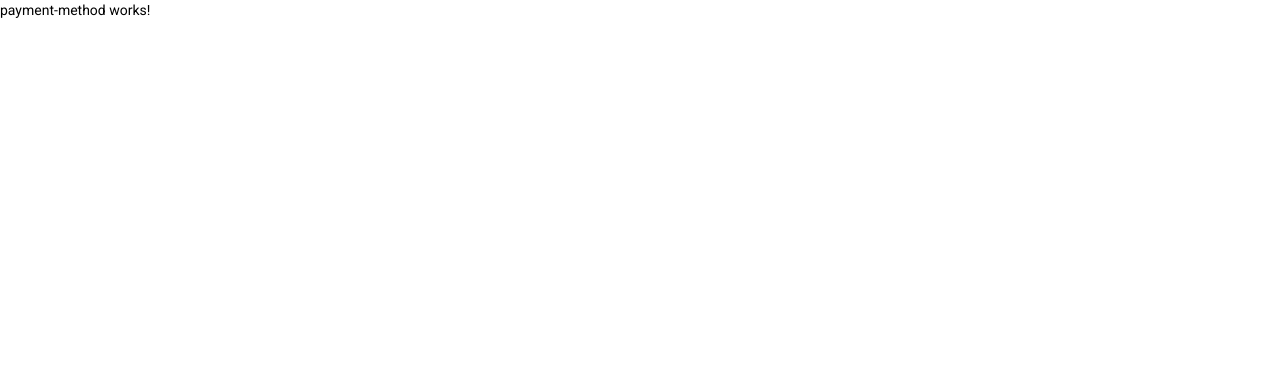
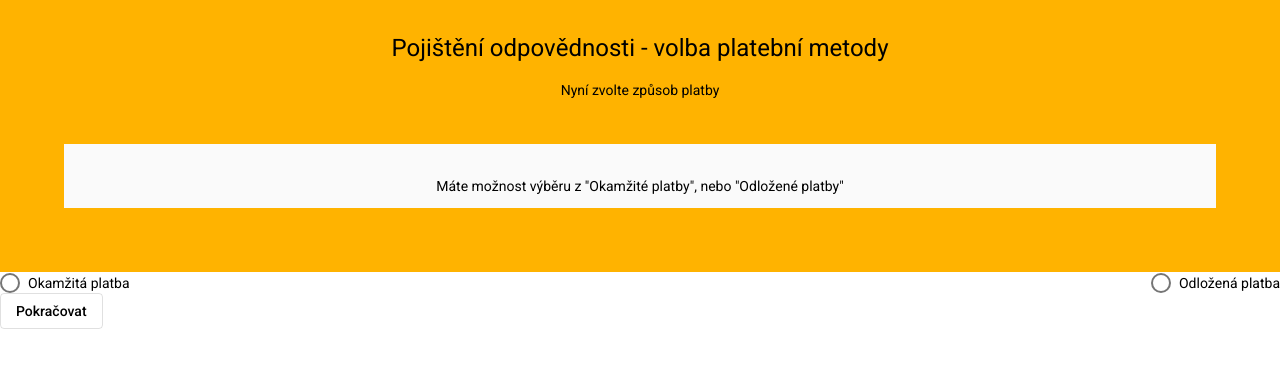
Before and after one commit to FrantisekFilip/CLFE-MAJOB, an Angular app: page /payment in a window 1280 px wide. Shown: the top 368 px of the page. Built offline with nearby package versions, Linux system fonts and the light colour scheme.

Commit message:
ready to style

```diff
--- a/src/app/payments/payment-final-screen/payment-final-screen.component.html
+++ b/src/app/payments/payment-final-screen/payment-final-screen.component.html
@@ -1 +1,13 @@
-<p>payment-final-screen works!</p>
+<section class="background-color p-2">
+  <div fxLayout="column" fxLayoutAlign="center center">
+      <h1 mat-subheader>Pojištění odpovědnosti - volba platební metody</h1>
+      <p mat-line>Nyní zvolte způsob platby</p>
+  </div>
+  <div fxLayout="column" fxLayoutAlign="center center" class="default-background-color m-2">
+
+      <p class="mt-2" style="text-align: center">Máte možnost výběru z "Okamžité platby", nebo "Odložené platby"</p>
+  </div>
+  <div fxLayout="row" fxLayoutAlign="center center">
+
+  </div>
+</section>
--- a/src/app/payments/payment-method/payment-method.component.html
+++ b/src/app/payments/payment-method/payment-method.component.html
@@ -1,4 +1,25 @@
-<p>payment-method works!</p>
-<div *ngIf="false">
-<app-payment-final-screen></app-payment-final-screen>
+<div *ngIf="isMain">
+  <section class="background-color p-2">
+    <div fxLayout="column" fxLayoutAlign="center center">
+      <h1 mat-subheader>Pojištění odpovědnosti - volba platební metody</h1>
+      <p mat-line>Nyní zvolte způsob platby</p>
+    </div>
+    <div
+      fxLayout="column"
+      fxLayoutAlign="center center"
+      class="default-background-color m-2"
+    >
+      <p class="mt-2" style="text-align: center">
+        Máte možnost výběru z "Okamžité platby", nebo "Odložené platby"
+      </p>
+    </div>
+  </section>
+  <div fxLayout="row" fxLayoutAlign="space-between center">
+    <mat-radio-button value="citizen-app">Okamžitá platba</mat-radio-button>
+    <mat-radio-button value="employee-app">Odložená platba </mat-radio-button>
+  </div>
+  <button mat-stroked-button (click)="switchPage()">Pokračovat</button>
 </div>
+<div *ngIf="!isMain">
+  <app-payment-final-screen></app-payment-final-screen>
+</div>
--- a/src/app/payments/payment-method/payment-method.component.ts
+++ b/src/app/payments/payment-method/payment-method.component.ts
@@ -1,5 +1,7 @@
 import { Component, OnInit } from '@angular/core';
 import { PaymentFinalScreenComponent } from '../payment-final-screen/payment-final-screen.component';
+import { MatRadioModule } from '@angular/material/radio';
+
 
 @Component({
   selector: 'app-payment-method',
@@ -7,10 +9,15 @@ import { PaymentFinalScreenComponent } from '../payment-final-screen/payment-fin
   styleUrls: ['./payment-method.component.scss']
 })
 export class PaymentMethodComponent implements OnInit {
+  public isMain: boolean = true;
 
   constructor() { }
 
   ngOnInit(): void {
   }
 
+  switchPage() {
+    this.isMain = false;
+  }
+
 }
```
Also changed, not shown: src/app/payments/payments.module.ts (+21 -1 lines), src/app/controls/home-page/home-page.component.html (line endings or trailing spaces).
